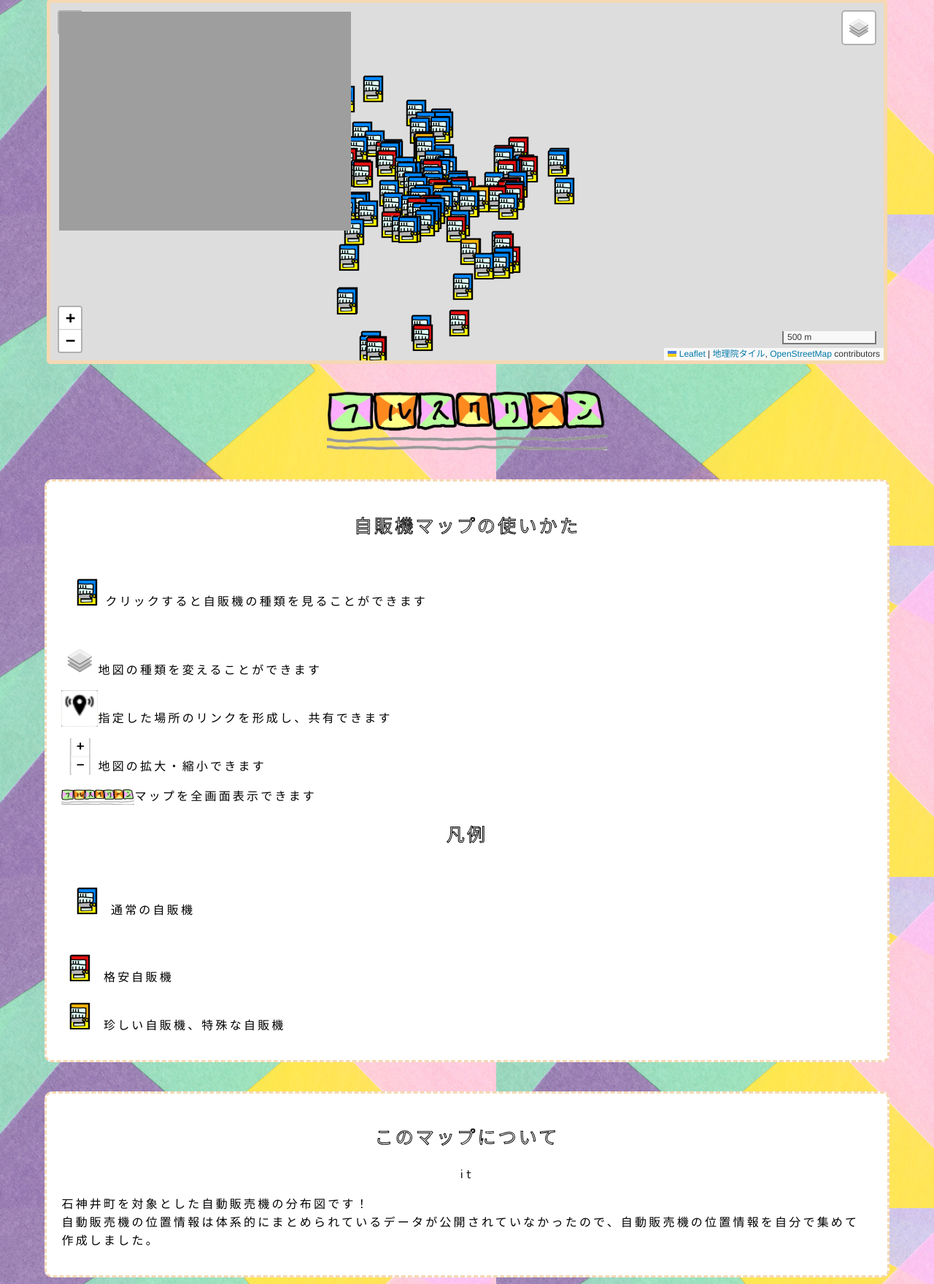
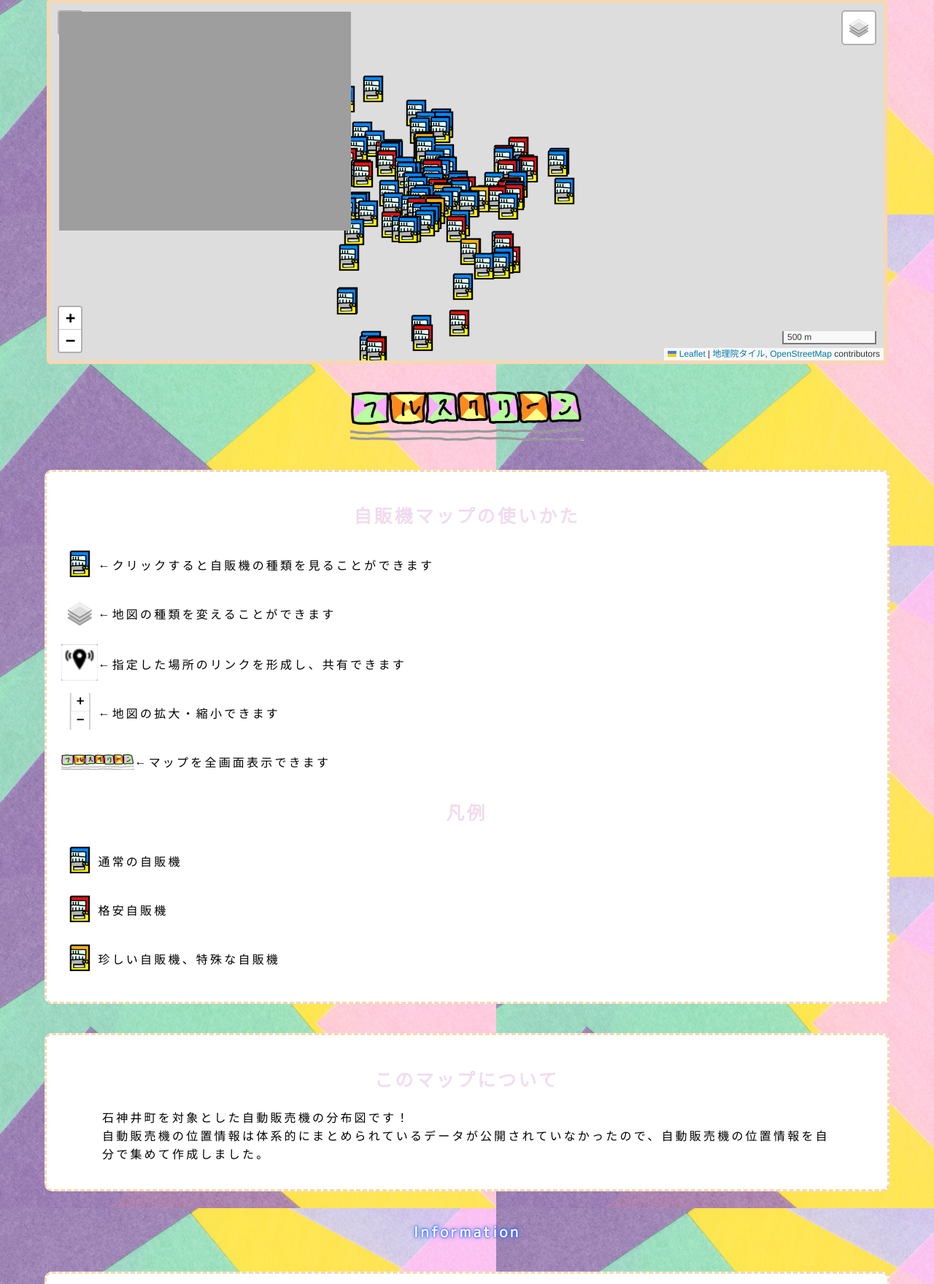
Before and after one commit to kokuto821/jihankimap.io, a PHP site: page / in a window 1280 px wide. Shown: the part 160-1920 px from the top of the page at 73% size. Run offline with PHP 8.4, Linux system fonts and the light colour scheme; some libraries are stand-ins or nearby versions.

Commit message:
( 一一)

```diff
--- a/Jihankimap.html
+++ b/Jihankimap.html
@@ -63,7 +63,7 @@ var List = [
       {pos: [35.745262,139.601477], name:nl.coke},
       {pos: [35.743377,139.604443], name:nl.sun},
       {pos: [35.742776,139.604481], name:nl.sun},
-      {pos: [35.742457,139.603998], name:sp.tabaco + sp.tabaco},
+
       {pos: [35.742226,139.603767], name:nl.coke},
       {pos: [35.742100,139.603676], name:nl.coke},
       {pos: [35.741895,139.603408], name:nl.sun},
@@ -173,6 +173,7 @@ var splist = [
       {pos: [35.743148,139.604448], name:sp.colathin},
       {pos: [35.745584,139.603359], name:sp.tabaco + sp.tabaco + sp.itothin},
       {pos: [35.74053817897638,139.6060631611753], name:sp.seventeen },
+      {pos: [35.742457,139.603998], name:sp.tabaco + sp.tabaco},
 ];
 
 
--- a/css/styles.css
+++ b/css/styles.css
@@ -31,7 +31,7 @@ h1 {
    text-shadow:
 		0 0 0.05em #0755ffad,
 		0 0 0.10em #0755ffad,
-      		0 0 0.15em #0755ffad,
+      0 0 0.15em #0755ffad,
 		0 0 0.30em #0755ffad;
 }
 a {
@@ -56,8 +56,8 @@ h2 {
    margin-right: 10%;
    font-size: 25px;
    font-weight: normal;
-   color: #fff;
-   -webkit-text-stroke: 1px rgb(0, 0, 0);
+   color: rgba(255, 149, 250, 0.301);
+   -webkit-text-stroke: 1px rgba(0, 0, 0, 0.082);
 
 }
 
@@ -89,7 +89,7 @@ p{
    border:solid;border-color:rgb(245, 216, 179);
    border-width:5px;
    background-color:#ffffff;
-   border-radius: 5px
+   border-radius: 5px;
 }
 .wrap{
    text-align: center;
@@ -130,12 +130,22 @@ background-color:#fff;border-radius: 10px;/*角の丸み*/text-align: center;
 
 .flex{
     display: flex;/*コレ*/
-    padding: 10px;
+
 }
 .flex div{
     width: 50%;
-    margin: 10px;
-    padding: 10px;
+
+}
+.flexc{
+   display: flex;/*コレ*/justify-content: center;
+   padding: 10px;
+
+}
+.flexc div{
+   width: 50%;
+   margin: 10px;
+   padding: 10px;
+
 }
 /* id */
 #footer02 {
--- a/index.html
+++ b/index.html
@@ -63,24 +63,24 @@ hum.on('click', function(){
 <iframe  src="Jihankimap.html" class="mapflame" ></iframe>
 </div>
 <div style = "text-align:center;margin-top: 30px;">
-<a href="Jihankimap.html"><img src="img/fullsc-tegaki.png" alt="フルスクリーンはこちら" width="30%" height="30%"></a>
+<a href="Jihankimap.html"><img src="img/fullsc-tegaki.png" alt="フルスクリーンはこちら "width=25%" height=25%"></a>
 </div>
 <div class="usiro">
 <h2>自販機マップの使いかた</h2>
-<div class="flex"><p><img src="img/jihanki.png" style="width:50px">クリックすると自販機の種類を見ることができます</p></div>
-<p><img src="img/layericon.jpeg" style="width:50px;">地図の種類を変えることができます</p>
-<p><img src="img/shareicon.jpeg" style="width:50px; height50px;">指定した場所のリンクを形成し、共有できます</p>
-<p><img src="img/zoomicon.png" style="width:50px; height:50px;">地図の拡大・縮小できます</p>
-<p><img src="img/fullsc-tegaki.png" style="width:100px;">マップを全画面表示できます</p>
+<div class="flex"><p><img src="img/jihanki.png" style="width:50px;margin-top:-15px;"></p><p>←</p><p>クリックすると自販機の種類を見ることができます</p></div>
+<div class="flex"><p><img src="img/layericon.jpeg" style="width:50px;margin-top:-15px;"></p><p>←</p><p>地図の種類を変えることができます</p></div>
+<div class="flex"><p><img src="img/shareicon.jpeg" style="width:50px; height:50px;margin-top:-15px;"></p><p>←</p><p>指定した場所のリンクを形成し、共有できます</p></div>
+<div class="flex"><p><img src="img/zoomicon.png" style="width:50px; height:50px;margin-top:-15px;"></p><p>←</p><p>地図の拡大・縮小できます</p></div>
+<div class="flex"><p><img src="img/fullsc-tegaki.png" style="width:100px;"></p><p>←</p><p>マップを全画面表示できます</p></div>
 
 <h2>凡例</h2>
-<div class="flex">
-<p><img src="img/jihanki.png" style="width:50px"> 通常の自販機</p></div>
-<p><img src="img/jihankired.png" style="width:50px"> 格安自販機</p>
-<p><img src="img/jihankirare.png" style="width:50px"> 珍しい自販機、特殊な自販機</p>
+
+<div class="flex"><p><img src="img/jihanki.png" style="width:50px;margin-top:-15px;"></p><p>通常の自販機</p></div>
+<div class="flex"><p><img src="img/jihankired.png" style="width:50px;margin-top:-15px;"></p><p>格安自販機</p></div>
+<div class="flex"><p><img src="img/jihankirare.png" style="width:50px; margin-top:-15px;"> </p><p>珍しい自販機、特殊な自販機</p></div>
 </div><div class="usiro">
-<h2>このマップについて</h2>it
-<p>石神井町を対象とした自動販売機の分布図です！<br>自動販売機の位置情報は体系的にまとめられているデータが公開されていなかったので、自動販売機の位置情報を自分で集めて作成しました。<br>
+<h2>このマップについて</h2>
+<p style="padding-left:5%;padding-right:5%;">石神井町を対象とした自動販売機の分布図です！<br>自動販売機の位置情報は体系的にまとめられているデータが公開されていなかったので、自動販売機の位置情報を自分で集めて作成しました。<br>
 </p>
 </div>
 
@@ -88,7 +88,7 @@ hum.on('click', function(){
 <div class="usiro">
 <h2>商品の情報</h2>
 <!--<a href="" style="color:aqua;"></a>-->
-<p style="text-align:center;"><img src="img/jihanki.png" style="width:50px"> 通常の自販機</p>
+<div class="flexc"><p><img src="img/jihanki.png" style="width:50px;margin-top:-15px;"></p><p>通常の自販機</p></div>
 <a href="https://www.cocacola.co.jp/brands" style="color:red;">コカ・コーラ</a><br>
 <a href="https://www.itoen.jp/products/" style="color:red;">伊藤園</a><br>
 <a href="http://www.hachiyoh.co.jp/products/kirin.html" style="color:red;">キリン</a><br>
@@ -98,10 +98,9 @@ hum.on('click', function(){
 </div>
 
 <div class="usiro">
-<h2>自動販売機の写真</h2>
+<h2>自動販売機の写真</h2><br>
 <!--<div class="center"><img src="" alt="" width="20%" height="20%"><br><p class="center">suntory</p></div>-->
-<p class="center ImgBox"><img src="img/jihanki.png" style="width:50px"> 通常の自販機</p>
-
+<div class="flexc"><p><img src="img/jihanki.png" style="width:50px;margin-top:-15px;"></p><p>通常の自販機</p></div>
 <div class="center ImgBox"><img src="img/pokka.jpeg" class="ImgBox-Img" width="20%" height="20%"><br><p class="center">pokkasapporo</p></div>
 <div class="center ImgBox"><img src="img/asahi.jpeg" class="ImgBox-Img" width="20%" height="20%"><br><p class="center">asahi<br><a href="https://www.asahiinryo.co.jp/products/vending/" style="color:red;">商品情報はこちら</a></p><br>
 </div>
@@ -110,7 +109,7 @@ hum.on('click', function(){
 <div class="center ImgBox"><img src="img/goodprice.jpeg" class="ImgBox-Img" width="20%" height="20%"><br><p class="center">goodprice</p></div>
 </div>
 
-<p class="center"><img src="img/jihankired.png" style="width:50px"> 格安自販機</p>
+<div class="flexc"><p><img src="img/jihankired.png" style="width:50px;margin-top:-15px;"></p><p>格安自販機</p></div>
 <!--<div class="ImgBox"><img src="img/.jpeg" class="ImgBox-Img"></div>-->
 <div class="center ImgBox"><img src="img/twodown.jpeg" class="ImgBox-Img" width="20%" height="20%"><br><p class="center">twodown</p></div>
 <div class="center ImgBox"><img src="img/zennou.jpeg" class="ImgBox-Img" width="20%" height="20%"><br><p class="center">全農</p></div>
@@ -119,7 +118,7 @@ hum.on('click', function(){
 <div class="center ImgBox"><img src="img/yasukirin.jpeg" class="ImgBox-Img" width="20%" height="20%"><br><p class="center">格安キリン</p></div>
 
 
-<p class="center"><img src="img/jihankirare.png" style="width:50px">珍しい自販機・特殊な自販機</p>
+<div class="flexc"><p><img src="img/jihankirare.png" style="width:50px;margin-top:-15px;"></p><p>珍しい自販機、特殊な自販機</p></div>
 <div class="center ImgBox"><img src="img/dashi.jpeg" class="ImgBox-Img" width="20%" height="20%"><br><p class="center">だしの自販機</p></div>
 </div>
 
```
Also changed, not shown: Jihanki-info.html (+1 -23 lines), myprof.html (+11 -11 lines).
